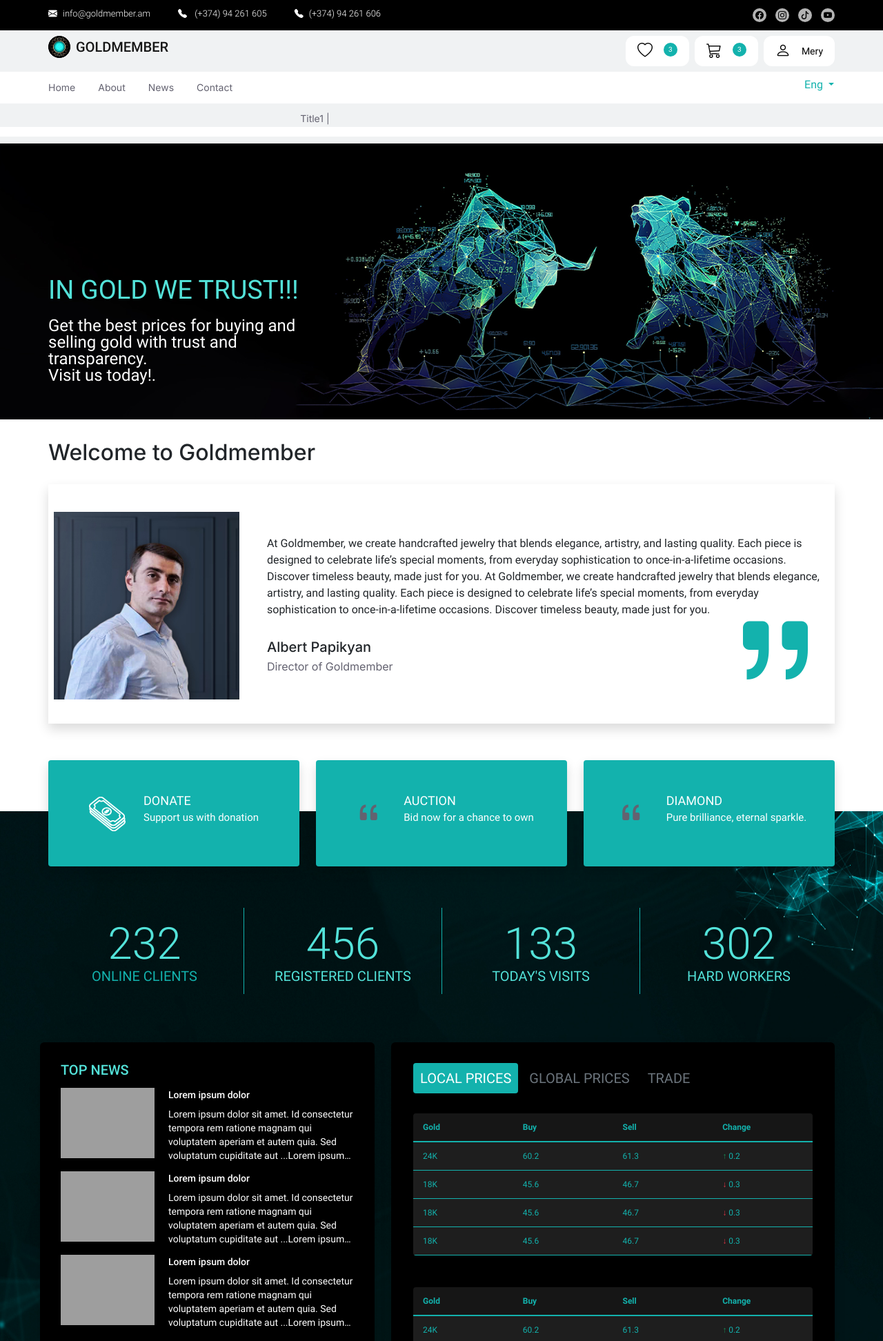
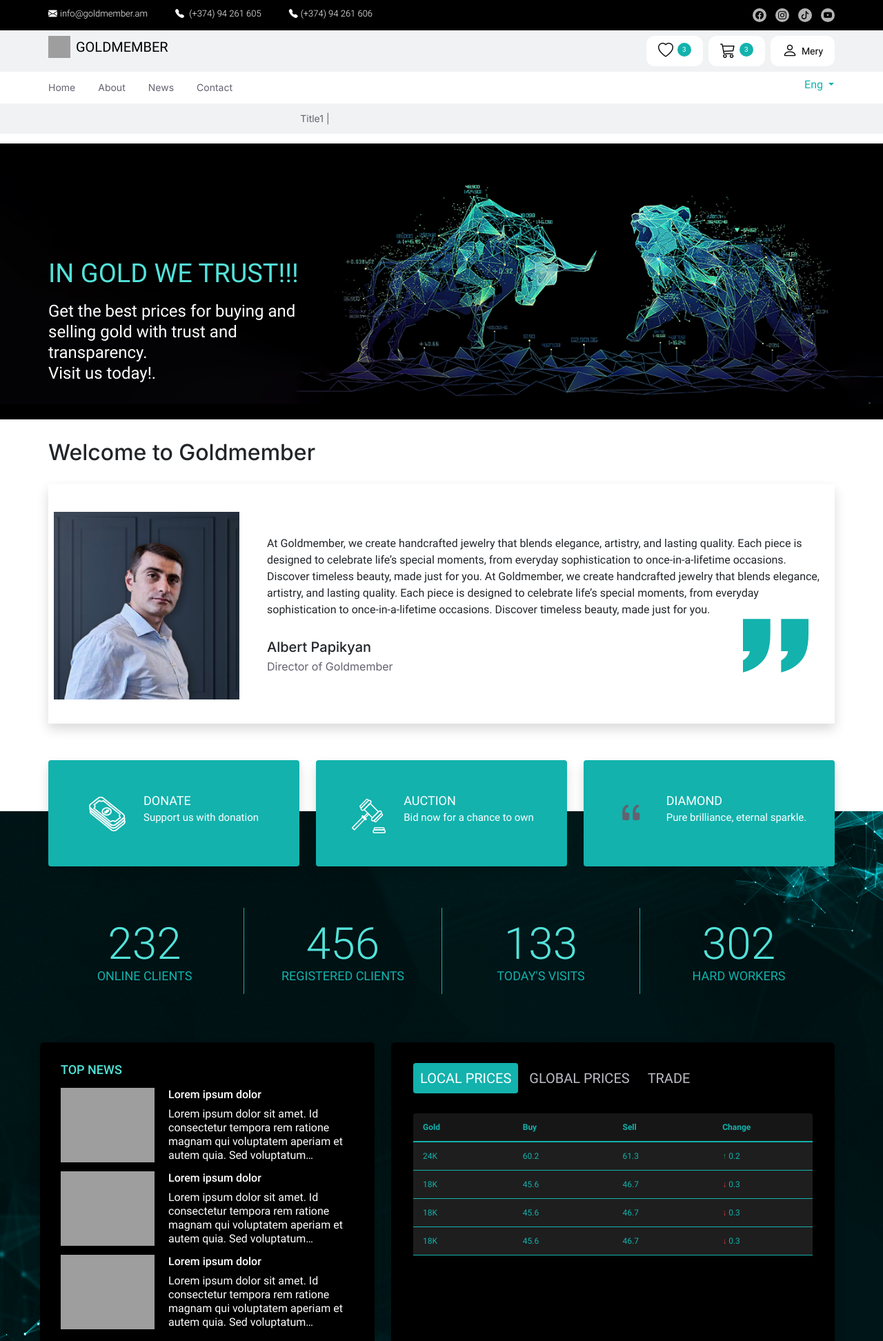
Before and after one commit to harutin19912024/samvel, a PHP site: page / in a window 1280 px wide. Shown: the top 1944 px of the page at 69% size. Run offline with PHP 8.4, Linux system fonts and the light colour scheme; grey boxes are pictures that could not be loaded.

Commit message:
fixes requested from Designer

```diff
--- a/css/components/header.css
+++ b/css/components/header.css
@@ -65,14 +65,13 @@
 
     .user-link {
         padding: 10px 17px;
-        gap: 14px;
+        gap: 4px;
         font-size: 14px;
         line-height: 24px;
         border-radius: 12px;
 
         @media screen and (max-width: 1024px) {
             padding: 4px 6px;
-            gap: 6px;
             font-size: 12px;
             line-height: 18px;
             border-radius: 8px;
--- a/css/components/main-banner.css
+++ b/css/components/main-banner.css
@@ -1,6 +1,9 @@
 .main-banner {
     height: 400px;
 
+    img {
+        object-fit: contain;
+    }
     .title {
         font-family: 'Roboto', sans-serif;
         font-weight: 400;
@@ -8,8 +11,12 @@
     }
 
     .text-content {
-        line-height: 24px;
+        line-height: 30px;
         font-family: 'Roboto', sans-serif;
         font-weight: 400;
+
+        @media screen and (max-width: 1024px) {
+            line-height: 26px;
+        }
     }
 }
--- a/css/components/price-news.css
+++ b/css/components/price-news.css
@@ -18,7 +18,7 @@
         padding-top: 23px;
         padding-bottom: 15px;
 
-        @media screen and (max-width: 1024px) {
+        @media screen and (max-width: 768px) {
             border-left: none;
             border-bottom: solid 1px var(--primary-color);
         }
@@ -26,13 +26,13 @@
         &:first-child {
             border: none;
 
-            @media screen and (max-width: 1024px) {
+            @media screen and (max-width: 768px) {
                 border-bottom: solid 1px var(--primary-color);
             }
         }
 
         &:last-of-type {
-            @media screen and (max-width: 1024px) {
+            @media screen and (max-width: 768px) {
                 border: none;
             }
         }
@@ -46,13 +46,13 @@
     }
 
     .overview-content {
-        font-size: 20px;
+        font-size: 18px;
         line-height: 22px;
         text-transform: uppercase;
     }
 
     .news-headline {
-        font-size: 20px;
+        font-size: 18px;
         line-height: 20px;
         font-weight: 500;
         text-transform: uppercase;
@@ -84,7 +84,7 @@
         }
 
         .news-item-text, .news-item-title {
-            font-size: 14px;
+            font-size: 16px;
             line-height: 20px;
         }
 
@@ -111,9 +111,26 @@
             border-radius: 4px;
             padding: 10px 9px;
             margin-right: 6px;
+            border-color: transparent;
+            color: var(--gray-color-lighter);
 
-            &.is_active {
+            @media screen and (max-width: 1024px) {
+                font-size: 14px;
+                line-height: 18px;
+                padding: 6px 4px;
+                margin-right: 4px;
+            }
+
+            @media screen and (max-width: 768px) {
+                font-size: 12px;
+                line-height: 16px;
+                padding: 4px;
+            }
+
+
+            &.active {
                 background-color: var(--primary-color);
+                color: var(--white-color);
             }
         }
     }
@@ -126,6 +143,11 @@
         border-radius: 4px;
         overflow: hidden;
         height: 100%;
+        display: none;
+
+        &.active {
+            display: block;
+        }
     }
 
     .table-header {
--- a/css/components/quote.css
+++ b/css/components/quote.css
@@ -58,7 +58,5 @@
         width: 95px;
         font-size: 150px;
         height: 80px;
-        color: var(--primary-color);
-        transform: rotate(180deg) translate(-27px, -69px);
     }
 }
--- a/css/global.css
+++ b/css/global.css
@@ -24,6 +24,44 @@ p, ul, ol {
 
 a {
     transition: background-color 0.3s ease, color 0.3s ease;
+    cursor: pointer;
+
+    img {
+        transition: transform 0.6s ease-in-out;
+    }
+
+    &:hover {
+        img {
+            transform: scale(1.2);
+        }
+    }
+}
+
+.img-box {
+    overflow: hidden;
+
+    img {
+        width: 100%;
+        height: 100%;
+        object-fit: cover;
+    }
+}
+
+.logo {
+    display: flex;
+    align-items: center;
+
+    span {
+        font-size: 20px;
+        line-height: 20px;
+        text-transform: uppercase;
+        padding-left: 8px;
+
+        @media screen and (max-width: 768px) {
+            display: none;
+        }
+
+    }
 }
 
 @keyframes marquee {
--- a/index.html
+++ b/index.html
@@ -31,12 +31,12 @@
 <header class="mb-auto header">
     <div class="bg-black py-1">
         <div class="row py-2 px-sm-0 mx-auto d-flex justify-content-between white-color flex-wrap container">
-            <ul class="d-flex gap-3 col-md-9 col-6 fw-light contact-box px-0 mb-0">
-                <li class="me-4"><a href="mailto:info@goldmember.am"> <i class="bi bi-envelope-fill pe-2"></i><span>info@goldmember.am</span></a>
+            <ul class="d-flex gap-3 col-md-9 col-6 fw-light contact-box px-0 ps-2 ps-sm-0 mb-0">
+                <li class="me-4"><a href="mailto:info@goldmember.am"> <i class="bi bi-envelope-fill pe-1"></i><span>info@goldmember.am</span></a>
                 </li>
-                <li class="me-4"><a href="tel:+37494261605"> <i class="bi bi-telephone-fill pe-2"></i> <span>(+374) 94 261 605</span></a>
+                <li class="me-4"><a href="tel:+37494261605"> <i class="bi bi-telephone-fill pe-1"></i> <span>(+374) 94 261 605</span></a>
                 </li>
-                <li class="me-4"><a href="tel:+37494261606"> <i class="bi bi-telephone-fill pe-2"></i><span>(+374) 94 261 606 </span></a>
+                <li class="me-4"><a href="tel:+37494261606"> <i class="bi bi-telephone-fill pe-1"></i><span>(+374) 94 261 606 </span></a>
                 </li>
             </ul>
             <ul class="px-0 d-flex col-md-3 col-6 justify-content-end justify-content-md-start mt-0 mb-0 justify-content-md-end mb-0">
@@ -50,8 +50,9 @@
     <div class="bg-secondary-color black-color">
         <div class="row mx-auto py-2 px-sm-0 d-flex justify-content-between container header-action-box">
             <div class="w-auto px-0">
-                <a href="#">
-                    <img src="images/Logo.png" alt="Logo" height="32" width="199">
+                <a href="#" class="logo">
+                    <img src="images/icons/logo.svg" alt="Logo" height="32" width="32">
+                    <span>Goldmember</span>
                 </a>
             </div>
             <ul class="d-flex col-3 gap-2 justify-content-end px-0 mb-0">
@@ -118,7 +119,7 @@
     <div class="marquee-container bg-secondary-color overflow-hidden">
         <div class="marquee-text">Title1 |</div>
         <div class="marquee-text">Title1 |</div>
-        <div class="marquee-text"><Title1 |</div>
+        <div class="marquee-text">Title1 |</div>
     </div>
     <div class="bg-white-color white-line"></div>
 </header>
@@ -168,8 +169,7 @@
                                 <strong class="quote-person-name">Albert Papikyan</strong>
                                 <span class="quote-person-position">Director of Goldmember</span>
                             </div>
-
-                            <i class="bi bi-quote gray-color quote-icon"></i>
+                            <img class="quote-icon" src="images/icons/quote.svg" alt="Quote">
                         </div>
                     </div>
                 </div>
@@ -182,26 +182,7 @@
             <div class="col-md-4 pb-md-0 pb-4">
                 <div class="bg-primary-color text-white d-flex justify-content-center card-content shadow">
                     <div class="card-icon">
-                        <svg width="56" height="56" viewBox="0 0 56 56" fill="none" xmlns="http://www.w3.org/2000/svg">
-                            <g clip-path="url(#clip0_256_86)">
-                                <g clip-path="url(#clip1_256_86)">
-                                    <path d="M49.6983 25.4654L20.6039 1.95487C18.5967 0.332885 15.3423 0.332884 13.3351 1.95487L2.4223 10.7733C0.415085 12.3952 0.415084 15.025 2.4223 16.647L31.5167 40.1575C33.5239 41.7795 36.7783 41.7795 38.7855 40.1575L49.6983 31.3391C51.7055 29.7171 51.7055 27.0874 49.6983 25.4654Z" stroke="white" stroke-width="1.84733" stroke-linecap="round" stroke-linejoin="round"/>
-                                    <path d="M50.7777 30.043C50.5255 30.5167 50.1711 30.9574 49.6939 31.3429L38.7871 40.1564C36.7898 41.7704 33.5178 41.7704 31.5137 40.1564L2.42675 16.652C2.18135 16.4537 1.97003 16.2443 1.78598 16.0185C0.988426 17.5333 1.3429 19.3621 2.86984 20.596L31.9568 44.1005C33.9541 45.7144 37.2261 45.7144 39.2302 44.1005L50.137 35.287C51.8957 33.8658 52.107 31.6569 50.7777 30.043Z" stroke="white" stroke-width="1.84733" stroke-linecap="round" stroke-linejoin="round"/>
-                                    <path d="M51.2208 33.9815C50.9686 34.4552 50.6142 34.8959 50.137 35.2815L39.2302 44.095C37.2329 45.7089 33.9609 45.7089 31.9568 44.095L2.86303 20.5905C2.61763 20.3922 2.40631 20.1829 2.22226 19.957C1.42471 21.4718 1.77918 23.3006 3.30612 24.5345L32.3931 48.039C34.3904 49.653 37.6624 49.653 39.6665 48.039L50.5733 39.2255C52.332 37.8043 52.5433 35.5955 51.214 33.9815H51.2208Z" stroke="white" stroke-width="1.84733" stroke-linecap="round" stroke-linejoin="round"/>
-                                    <path d="M25.6786 26.5561C29.2288 26.5561 32.1067 24.2304 32.1067 21.3616C32.1067 18.4928 29.2288 16.1672 25.6786 16.1672C22.1284 16.1672 19.2504 18.4928 19.2504 21.3616C19.2504 24.2304 22.1284 26.5561 25.6786 26.5561Z" stroke="white" stroke-width="1.84733" stroke-linecap="round" stroke-linejoin="round"/>
-                                    <path d="M22.911 23.8845L22.5361 23.5816C22.2634 23.3612 22.2634 22.9977 22.5361 22.7773L22.6997 22.6451C22.4884 22.3807 22.3452 22.0943 22.2907 21.8354C22.2361 21.5875 22.3997 21.3341 22.686 21.2295L23.2314 21.0201C23.4291 20.9485 23.654 20.9485 23.8449 21.0257C24.0358 21.1028 24.1789 21.2515 24.2198 21.4223C24.2743 21.6426 24.4311 21.8684 24.6288 22.0337C24.7106 22.0998 24.8674 22.1879 24.9287 22.1328C25.0174 22.0612 24.8947 21.7913 24.8129 21.6371C24.5811 21.2074 24.0289 20.1829 25.0105 19.3841C25.6104 18.8994 26.4557 18.7782 27.2396 19.0371L27.4714 18.8498C27.7441 18.6295 28.194 18.6295 28.4666 18.8498L28.8347 19.1473C29.1074 19.3676 29.1074 19.7312 28.8347 19.9515L28.6916 20.0672C28.8347 20.26 28.937 20.4583 29.0051 20.6676C29.0938 20.9375 28.9233 21.2129 28.6166 21.3286L28.0713 21.5269C27.8804 21.593 27.6691 21.593 27.485 21.5269C27.301 21.4553 27.1578 21.3231 27.1101 21.1634C27.076 21.0587 27.0078 20.8604 26.742 20.6456C26.6534 20.574 26.592 20.5519 26.5784 20.5519C26.5784 20.5519 26.6057 20.6841 26.8033 21.0752C27.1169 21.6756 27.4237 22.5625 26.483 23.3227C25.8558 23.8294 24.9765 23.9506 24.1585 23.6807L23.9131 23.879C23.6404 24.0994 23.1905 24.0994 22.9178 23.879L22.911 23.8845Z" fill="white" stroke="white" stroke-width="0.681672" stroke-miterlimit="10"/>
-                                    <path d="M45.0244 25.3663L20.7296 5.73425C19.0459 6.79187 16.6192 6.69823 15.0718 5.44781L7.49839 11.5677C9.17531 12.9172 9.17531 15.1151 7.49839 16.4647C7.36888 16.5693 7.23254 16.663 7.09621 16.7511L31.391 36.3832C31.5001 36.2675 31.6159 36.1573 31.7455 36.0582C33.4224 34.7086 36.1354 34.7086 37.8055 36.0582L45.3789 29.9383C43.8315 28.6879 43.7156 26.7269 45.0244 25.3663Z" stroke="white" stroke-width="1.84733" stroke-linecap="round" stroke-linejoin="round"/>
-                                </g>
-                            </g>
-                            <defs>
-                                <clipPath id="clip0_256_86">
-                                    <rect width="53" height="50" fill="white"/>
-                                </clipPath>
-                                <clipPath id="clip1_256_86">
-                                    <rect width="53" height="50" fill="white"/>
-                                </clipPath>
-                            </defs>
-                        </svg>
+                        <img src="images/icons/money.svg" alt="Icon" >
                     </div>
                     <div>
                         <a href="doante">
@@ -214,7 +195,7 @@
             <div class="col-md-4 pb-md-0 pb-4">
                 <div class="bg-primary-color text-white d-flex justify-content-center card-content shadow">
                     <div class="card-icon">
-                        <i class="bi bi-quote gray-color quote-icon"></i>
+                        <img src="images/icons/auction.svg" alt="Icon" >
                     </div>
                     <div>
                         <a href="auction">
@@ -249,16 +230,16 @@
                     <h2 class="overview-title primary-alternate-color">232</h2>
                     <p class="overview-content">ONLINE CLIENTS</p>
                 </li>
-                <li class="col-md-3 overview-card primary-alternate-color">
-                    <h2 class="overview-title">456</h2>
+                <li class="col-md-3 overview-card">
+                    <h2 class="overview-title primary-alternate-color">456</h2>
                     <p class="overview-content">REGISTERED CLIENTS</p>
                 </li>
-                <li class="col-md-3 overview-card primary-alternate-color">
-                    <h2 class="overview-title">133</h2>
+                <li class="col-md-3 overview-card">
+                    <h2 class="overview-title primary-alternate-color">133</h2>
                     <p class="overview-content">TODAY'S VISITS</p>
                 </li>
-                <li class="col-md-3 overview-card primary-alternate-color">
-                    <h2 class="overview-title">302</h2>
+                <li class="col-md-3 overview-card">
+                    <h2 class="overview-title primary-alternate-color">302</h2>
                     <p class="overview-content">Hard Workers</p>
                 </li>
             </ul>
@@ -271,7 +252,7 @@
                         <ul>
                             <li class="news-item">
                                 <a class="d-flex">
-                                    <div class="news-item-image">
+                                    <div class="news-item-image img-box">
                                         <img src="https://picsum.photos/152/114" alt="News" class="img-fluid">
                                     </div>
                                     <div class="text">
@@ -286,7 +267,7 @@
                             </li>
                             <li class="news-item">
                                 <a class="d-flex">
-                                    <div class="news-item-image">
+                                    <div class="news-item-image img-box">
                                         <img src="https://picsum.photos/152/114" alt="News" class="img-fluid">
                                     </div>
                                     <div class="text">
@@ -301,7 +282,7 @@
                             </li>
                             <li class="news-item">
                                 <a class="d-flex">
-                                    <div class="news-item-image">
+                                    <div class="news-item-image img-box">
                                         <img src="https://picsum.photos/152/114" alt="News" class="img-fluid">
                                     </div>
                                     <div class="text">
@@ -324,13 +305,13 @@
                     <div class="card shadow bg-black-color table-nav-box">
                         <ul class="nav nav-tabs">
                             <li class="nav-item">
-                                <a class="nav-link is_active text-white" data-bs-toggle="tab" data-bs-target="#localPrice" type="button" role="tab" aria-controls="home" aria-selected="true" href="#localPrice">LOCAL PRICES</a>
+                                <a class="nav-link active" data-bs-toggle="tab" data-bs-target="#localPrice" type="button" role="tab" aria-controls="home" aria-selected="true" href="#localPrice">LOCAL PRICES</a>
                             </li>
                             <li class="nav-item">
-                                <a class="nav-link text-muted" data-bs-toggle="tab" data-bs-target="#globalPrice" type="button" role="tab" aria-controls="home" aria-selected="true" href="#globalPrice">GLOBAL PRICES</a>
+                                <a class="nav-link " data-bs-toggle="tab" data-bs-target="#globalPrice" type="button" role="tab" aria-controls="home" aria-selected="true" href="#globalPrice">GLOBAL PRICES</a>
                             </li>
                             <li class="nav-item">
-                                <a class="nav-link text-muted" href="#trade" data-bs-toggle="tab" data-bs-target="#trade" type="button" role="tab" aria-controls="home" aria-selected="true">TRADE</a>
+                                <a class="nav-link" href="#trade" data-bs-toggle="tab" data-bs-target="#trade" type="button" role="tab" aria-controls="home" aria-selected="true">TRADE</a>
                             </li>
                         </ul>
                         <div class="table primary-color active" id="localPrice" role="tabpanel" aria-labelledby="home-tab">
@@ -369,6 +350,40 @@
                         </div>
                         <div class="table primary-color" id="globalPrice" role="tabpanel" aria-labelledby="global-tab">
                             <div class="table-header">
+                                <div>Trade</div>
+                                <div>Buy</div>
+                                <div>Sell</div>
+                                <div>Change</div>
+                            </div>
+                            <div class="table-body">
+                                <div class="table-row">
+                                    <div>24K</div>
+                                    <div>60.2</div>
+                                    <div>61.3</div>
+                                    <div><span class="text-success">↑</span> 0.2</div>
+                                </div>
+                                <div class="table-row">
+                                    <div>18K</div>
+                                    <div>45.6</div>
+                                    <div>46.7</div>
+                                    <div><span class="text-danger">↓</span> 0.3</div>
+                                </div>
+                                <div class="table-row">
+                                    <div>18K</div>
+                                    <div>45.6</div>
+                                    <div>46.7</div>
+                                    <div><span class="text-danger">↓</span> 0.3</div>
+                                </div>
+                                <div class="table-row">
+                                    <div>18K</div>
+                                    <div>45.6</div>
+                                    <div>46.7</div>
+                                    <div><span class="text-danger">↓</span> 0.3</div>
+                                </div>
+                            </div>
+                        </div>
+                        <div class="table primary-color" id="trade" role="tabpanel" aria-labelledby="global-tab">
+                            <div class="table-header">
                                 <div>Gold</div>
                                 <div>Buy</div>
                                 <div>Sell</div>
@@ -401,6 +416,7 @@
                                 </div>
                             </div>
                         </div>
+
                         <a href="#" class="text-info">Show more &rarr;</a>
                     </div>
                 </div>
@@ -468,8 +484,9 @@
             <!-- Contact Section -->
             <div class="footer-col col-one">
                 <div class="w-auto px-0">
-                    <a href="#">
-                        <img src="images/Logo.png" alt="Logo" height="32" width="199">
+                    <a href="#" class="logo">
+                        <img src="images/icons/logo.svg" alt="Logo" height="32" width="32">
+                        <span>Goldmember</span>
                     </a>
                 </div>
                 <p class="info-text">Lorem ipsum dolor sit amet. Id consectetur tempora rem ratione magnam qui
```
Also changed, not shown: images/Logo.png (deleted), images/icons/auction.svg (added), images/icons/logo.svg (added), images/icons/money.svg (added), images/icons/quote.svg (added).
